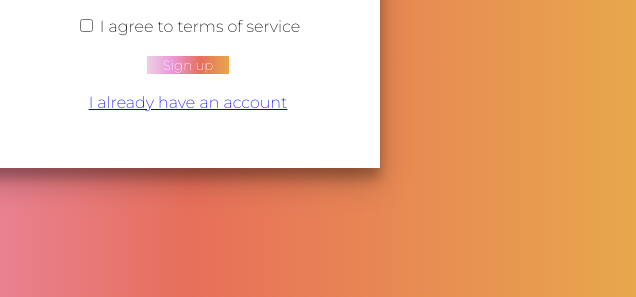
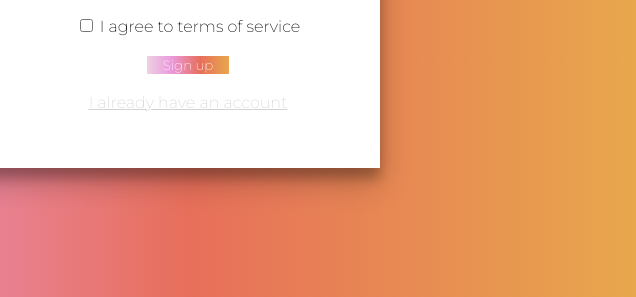
Before and after one commit to kateoriley1/kateoriley1.github.io, a plain HTML site: page register.html in a window 1280 px wide. Shown: the part 452-749 px from the top of the page, 644-1280 px from the left. Drawn offline with Linux system fonts and the light colour scheme; a web font is replaced by a local one.

Commit message:
Update register.html

```diff
--- a/register.html
+++ b/register.html
@@ -11,6 +11,12 @@
         * {
             font-family: 'Montserrat', sans-serif;
             box-sizing: border-box;
+        }
+	a {
+            color: lightgrey;
+        }
+        a:visited {
+            color: grey;
         }
         body {
             display: flex;
```
